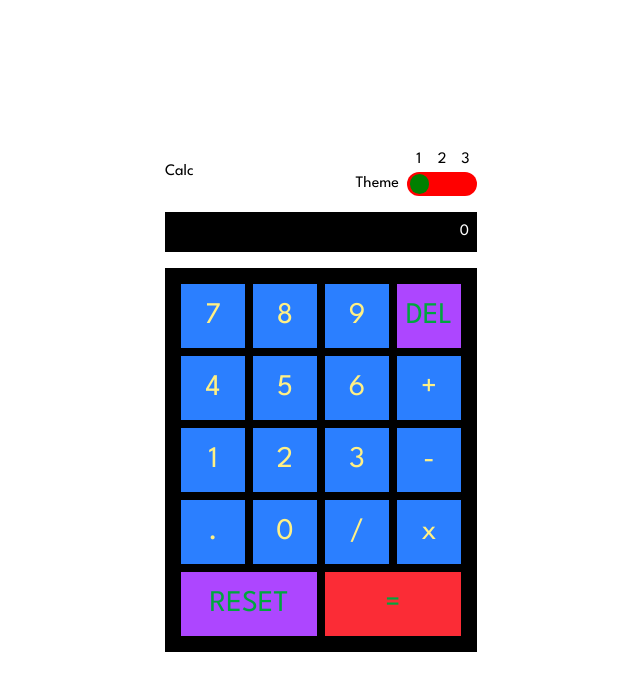
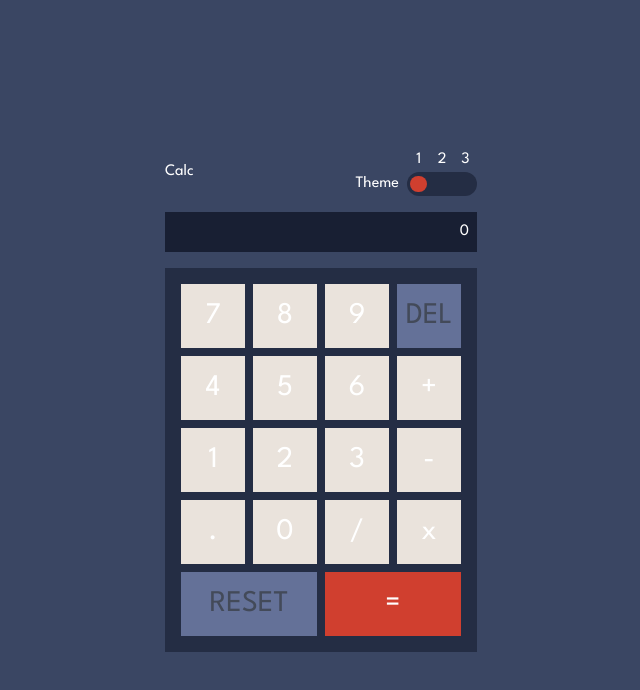
Before and after one commit to timshandrew/calculator, a React (Vite) app: page / in a window 1280 px wide. Shown: the top 690 px of the page, without its empty margins (319-959 px from the left). Built offline with nearby package versions, Linux system fonts and the light colour scheme.

Commit message:
Connect themed colour variables to UI elements.

```diff
--- a/index.html
+++ b/index.html
@@ -11,7 +11,7 @@
     <meta name="viewport" content="width=device-width, initial-scale=1.0" />
     <title>Calculator</title>
   </head>
-  <body>
+  <body class="bg-bg-app theme1">
     <div id="root"></div>
     <script type="module" src="/src/main.tsx"></script>
   </body>
--- a/src/components/CalculatorBody.tsx
+++ b/src/components/CalculatorBody.tsx
@@ -19,7 +19,7 @@ export default function CalculatorBody({
   const buttons: React.JSX.Element[] = createButtons(expression, setExpression);
 
   return (
-    <div className="grid bg-black auto-rows-[4rem] auto-cols-[4rem] gap-2 p-4">
+    <div className="grid bg-bg-keypad auto-rows-[4rem] auto-cols-[4rem] gap-2 p-4">
       {buttons}
     </div>
   );
--- a/src/components/CalculatorButton.tsx
+++ b/src/components/CalculatorButton.tsx
@@ -1,5 +1,13 @@
-import {type MathSymbol, type KeyThemeVariant, type CalculatorKeyLabel } from "../types/sharedTypes";
-import { evaluateMathExpression, formMathExpression, hasLeadingZero } from "../utils/utils";
+import {
+  type MathSymbol,
+  type KeyThemeVariant,
+  type CalculatorKeyLabel,
+} from "../types/sharedTypes";
+import {
+  evaluateMathExpression,
+  formMathExpression,
+  hasLeadingZero,
+} from "../utils/utils";
 
 type CalculatorButtonProps = {
   label: CalculatorKeyLabel;
@@ -7,18 +15,25 @@ type CalculatorButtonProps = {
   expression: MathSymbol[];
   setExpression: React.Dispatch<React.SetStateAction<MathSymbol[]>>;
   columnSpan: number;
-    gridOrigin: {"column": number, "row": number};
-}
+  gridOrigin: { column: number; row: number };
+};
 
-export default function CalculatorButton({label, variant, expression, setExpression, columnSpan, gridOrigin} : CalculatorButtonProps) {
+export default function CalculatorButton({
+  label,
+  variant,
+  expression,
+  setExpression,
+  columnSpan,
+  gridOrigin,
+}: CalculatorButtonProps) {
   let className = `cursor-pointer text-3xl`;
 
-    if (variant === 'primary') {
-        className += " bg-blue-500 text-yellow-200";
-    } else if (variant === 'secondary') {
-        className += " bg-purple-500 text-green-600";
-    } else if (variant === 'tertiary') {
-        className += " bg-red-500 text-green-600";
+  if (variant === "primary") {
+    className += " bg-bg-key-main text-text-main";
+  } else if (variant === "secondary") {
+    className += " bg-bg-key-secondary text-text-secondary";
+  } else if (variant === "tertiary") {
+    className += " bg-bg-accent text-text-secondary-inverse";
   }
 
   // Using inline styles here because there would be too many prop-to-style mappings required to get Tailwind to
@@ -27,17 +42,17 @@ export default function CalculatorButton({label, variant, expression, setExpress
   const inlineStyles = {
     gridRow: gridOrigin.row,
     gridColumn: `${gridOrigin.column} / span ${columnSpan}`,
-    }
+  };
 
   function handleClick() {
     switch (label) {
       case "RESET": {
-                setExpression([0])
+        setExpression([0]);
         break;
       }
       case "DEL": {
-                const nextExpression = structuredClone(expression)
-                nextExpression.pop()
+        const nextExpression = structuredClone(expression);
+        nextExpression.pop();
         if (nextExpression.length === 0) nextExpression.push(0);
         setExpression(nextExpression);
         break;
@@ -45,18 +60,21 @@ export default function CalculatorButton({label, variant, expression, setExpress
       case "=": {
         const formedExpression = formMathExpression(expression);
         const evaluatedExpression = evaluateMathExpression(formedExpression);
-                setExpression([evaluatedExpression])
+        setExpression([evaluatedExpression]);
         break;
       }
       default: {
-                const nextExpression = structuredClone(expression)
-                const topSymbol = nextExpression[nextExpression.length - 1]
+        const nextExpression = structuredClone(expression);
+        const topSymbol = nextExpression[nextExpression.length - 1];
 
         // Allows the user to replace a leading zero or operator by entering another one.
         // Maybe change the switch to an if-conditional and move the typeof operator to a separate 'case'.
         if (typeof label === "number" && hasLeadingZero(expression)) {
           nextExpression[nextExpression.length - 1] = label;
-                } else if (isOperator(label as string) && isOperator(topSymbol as string)) {
+        } else if (
+          isOperator(label as string) &&
+          isOperator(topSymbol as string)
+        ) {
           nextExpression[nextExpression.length - 1] = label;
         } else {
           nextExpression.push(label);
@@ -67,9 +85,13 @@ export default function CalculatorButton({label, variant, expression, setExpress
     }
   }
 
-    return (<button className={className} style={inlineStyles} onClick={handleClick}>{label}</button>)
+  return (
+    <button className={className} style={inlineStyles} onClick={handleClick}>
+      {label}
+    </button>
+  );
 }
 
 const isOperator = (symbol: string): boolean => {
   return ["+", "-", "x", "/", "."].includes(symbol);
-}
+};
--- a/src/components/CalculatorHeader.tsx
+++ b/src/components/CalculatorHeader.tsx
@@ -12,7 +12,7 @@ export default function CalculatorHeader({
   setTheme,
 }: CalculatorHeaderProps) {
   return (
-    <div className="flex justify-between items-center mb-4">
+    <div className="flex justify-between items-center mb-4 text-text-main">
       <h1>Calc</h1>
       <ThemeSelector theme={theme} setTheme={setTheme} />
     </div>
--- a/src/components/CalculatorScreen.tsx
+++ b/src/components/CalculatorScreen.tsx
@@ -12,7 +12,7 @@ export default function CalculatorScreen({
     expression.toString().replace(new RegExp(",", "g"), "")
   );
   return (
-    <div className="bg-black text-white text-end p-2 mb-4">
+    <div className="bg-bg-screen text-text-main text-end p-2 mb-4">
       {formattedExpression}
     </div>
   );
--- a/src/components/ThemeSelector.tsx
+++ b/src/components/ThemeSelector.tsx
@@ -71,7 +71,7 @@ export default function ThemeSelector({ theme, setTheme }: ThemeSelectorProps) {
       />
 
       <span
-        className="tripleSwitch-slider col-start-2 col-end-5 w-[70px]"
+        className="tripleSwitch-slider col-start-2 col-end-5 w-[70px] bg-bg-keypad"
         aria-hidden></span>
     </div>
   );
--- a/src/index.css
+++ b/src/index.css
@@ -9,7 +9,7 @@
   --color-bg-key-main: var(--clr-bg-key-main);
   --color-bg-key-secondary: var(--clr-bg-key-secondary);
   --color-text-secondary: var(--clr-text-secondary);
-  --color-text-secondary-inverse: var(--clr-text-accent-inverse);
+  --color-text-secondary-inverse: var(--clr-text-secondary-inverse);
 }
 
 .theme1 {
@@ -69,7 +69,6 @@ body {
 .tripleSwitch-slider {
   display: flex;
   align-items: center;
-  background-color: red;
   border-radius: 50px;
   grid-row: 2;
   position: relative;
@@ -78,11 +77,11 @@ body {
 }
 
 .tripleSwitch-slider::before {
+  @apply bg-bg-accent;
   content: "";
   position: absolute;
-  background-color: green;
   aspect-ratio: 1;
-  height: 80%;
+  height: 70%;
   border-radius: 500px;
   transition: all 0.3s ease-in-out;
   cursor: pointer;
```
Lines whose indentation alone changed are shown as unchanged.
